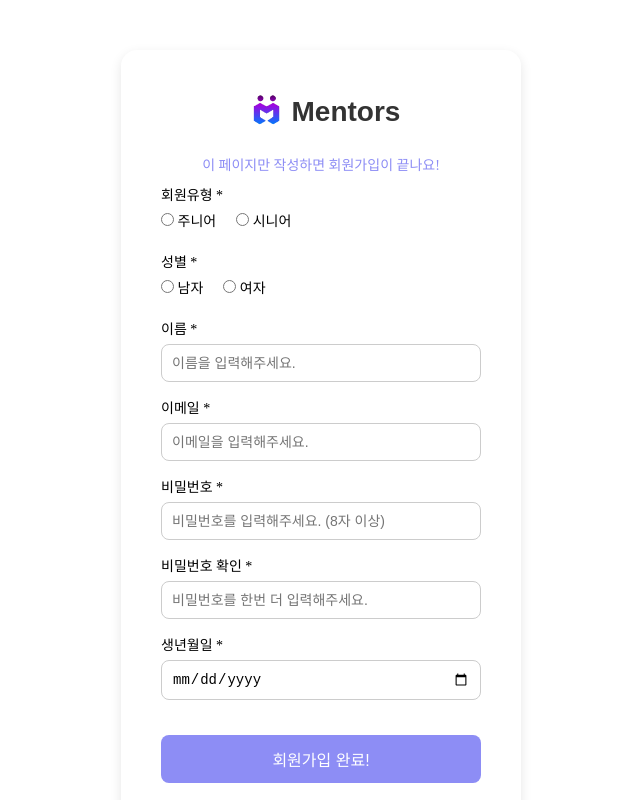
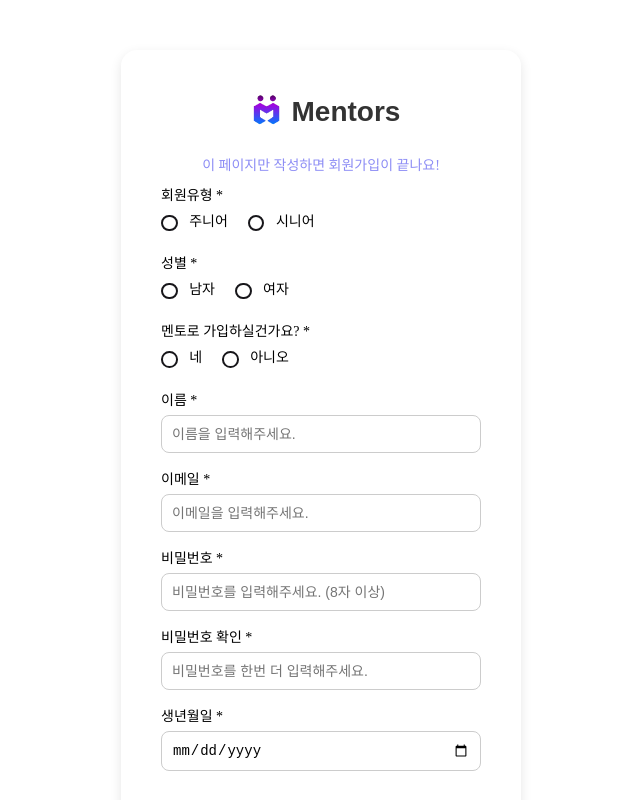
Before and after one commit to DreamCodersKR/Mentors_Front, a Vue app: page /mentors/signup in a window 1280 px wide. Shown: the whole page, without its empty margins (319-959 px from the left). Built offline with nearby package versions, Linux system fonts and the light colour scheme; no server answers.

Commit message:
byul : radio박스 스타일 수정 + radio박스 tab키로 인식되게 name과 tabIndex속성 추가

```diff
--- a/src/views/SignUp.vue
+++ b/src/views/SignUp.vue
@@ -12,22 +12,38 @@
       <label>회원유형 *</label>
       <div class="radio-group">
         <label
-          ><input type="radio" v-model="memberType" value="주니어" />
+          ><input type="radio" v-model="memberType" value="주니어" name = "memberType" tabindex="0" />
           주니어</label
         >
         <label
-          ><input type="radio" v-model="memberType" value="시니어" />
+          ><input type="radio" v-model="memberType" value="시니어" name = "memberType" tabindex="0" />
           시니어</label
         >
       </div>
     </div>
 
+
     <!-- 성별 -->
     <div class="form-group">
       <label>성별 *</label>
       <div class="radio-group">
-        <label><input type="radio" v-model="gender" value="남자" /> 남자</label>
-        <label><input type="radio" v-model="gender" value="여자" /> 여자</label>
+        <label><input type="radio" v-model="gender" value="남자" name = "gender" tabindex="0" /> 남자</label>
+        <label><input type="radio" v-model="gender" value="여자" name = "gender" tabindex="0" /> 여자</label>
+      </div>
+    </div>
+
+    <!--멘토여부 확인-->
+    <div class="form-group">
+      <label>멘토로 가입하실건가요? *</label>
+      <div class="radio-group">
+        <label
+          ><input type="radio" v-model="mentorYN" value="멘토" name = "mentorYN" tabindex="0" />
+          네</label
+        >
+        <label
+          ><input type="radio" v-model="mentorYN" value="멘티" name = "mentorYN" tabindex="0" />
+          아니오</label
+        >
       </div>
     </div>
 
@@ -84,7 +100,7 @@
       <input
         type="date"
         id="birthdate"
-        v-model="birthdate"
+        v-mode.birthdate="birthdate"
         placeholder="YYYY-MM-DD"
       />
     </div>
@@ -136,18 +152,23 @@ export default {
             console.error("에러남 : ", error);
           });
       }
+
     },
+
     goToHome() {
       this.$router.push("/"); // 로고를 클릭하면 홈으로 이동
     },
     sendJoin() {
       this.checkPasswordMatch();
     },
+
   },
 };
+
 </script>
 
 <style scoped>
+
 .signup-container {
   max-width: 400px;
   margin: 0 auto;
@@ -243,4 +264,48 @@ input[type="date"] {
 .submit-btn:hover {
   background-color: #6a6ad5;
 }
+/* 라디오버튼 스타일링 */
+[type="radio"] {
+  vertical-align: middle;
+  appearance: none;
+  border: 2px solid #17161A;
+  border-radius: 50%;
+  width: 1.25em;
+  height: 1.25em;
+  position: relative;
+  transition: border 0.1s ease-in-out;
+  margin-right: 8px; /* 텍스트와 버튼 사이 간격 조정 */
+}
+
+[type="radio"]:checked {
+  background-color: #1D1B20;
+  border-color: #1D1B20;
+}
+
+[type="radio"]:checked::after {
+  content: "✔"; /* 체크 표시 */
+  color: white;
+  font-size: 0.75em;
+  position: absolute;
+  top: 50%;
+  left: 50%;
+  transform: translate(-50%, -50%); /* 체크 표시를 버튼 중앙에 배치 */
+}
+
+[type="radio"]:focus-visible {
+  outline-offset: 2px;
+  outline: 2px dotted #1D1B20;
+}
+
+[type="radio"]:hover {
+  box-shadow: 0 0 0 4px lightgray;
+  cursor: pointer;
+}
+
+[type="radio"]:disabled {
+  background-color: lightgray;
+  box-shadow: none;
+  opacity: 0.7;
+  cursor: not-allowed;
+}
 </style>
```
